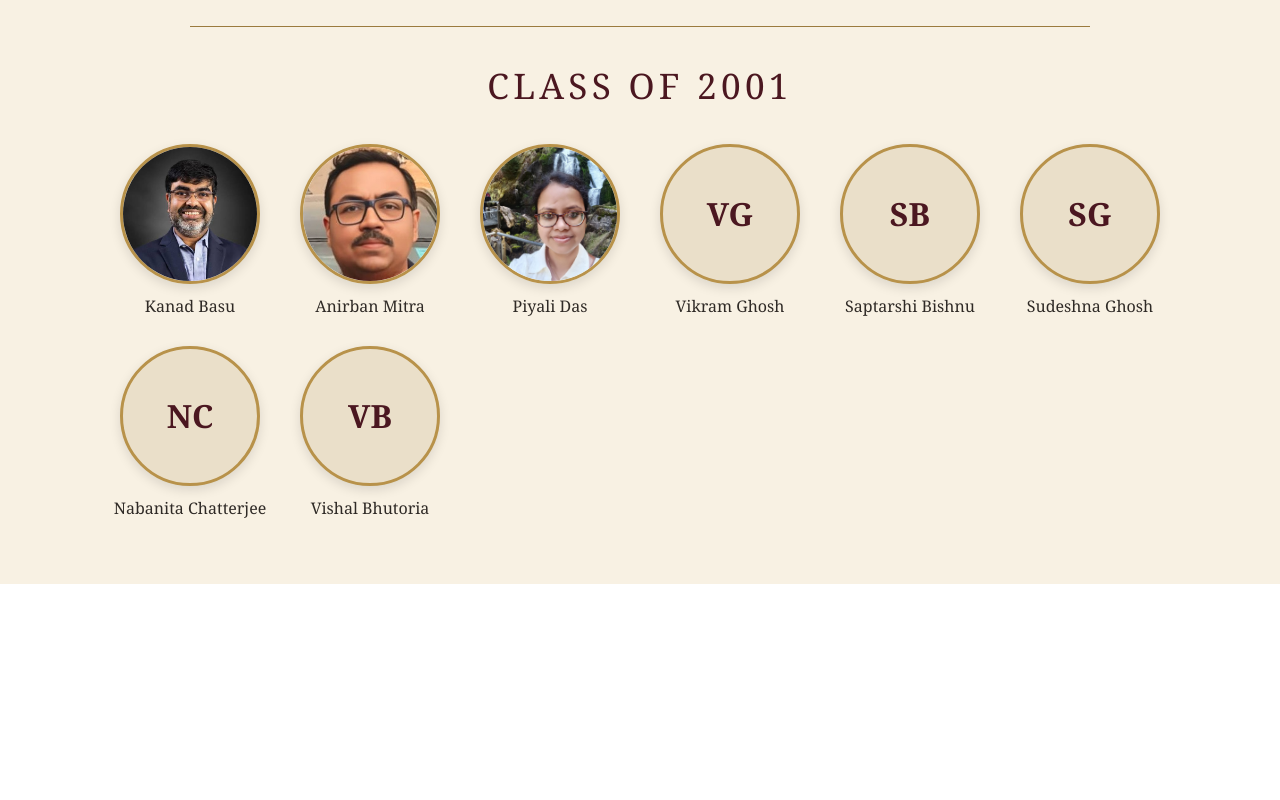
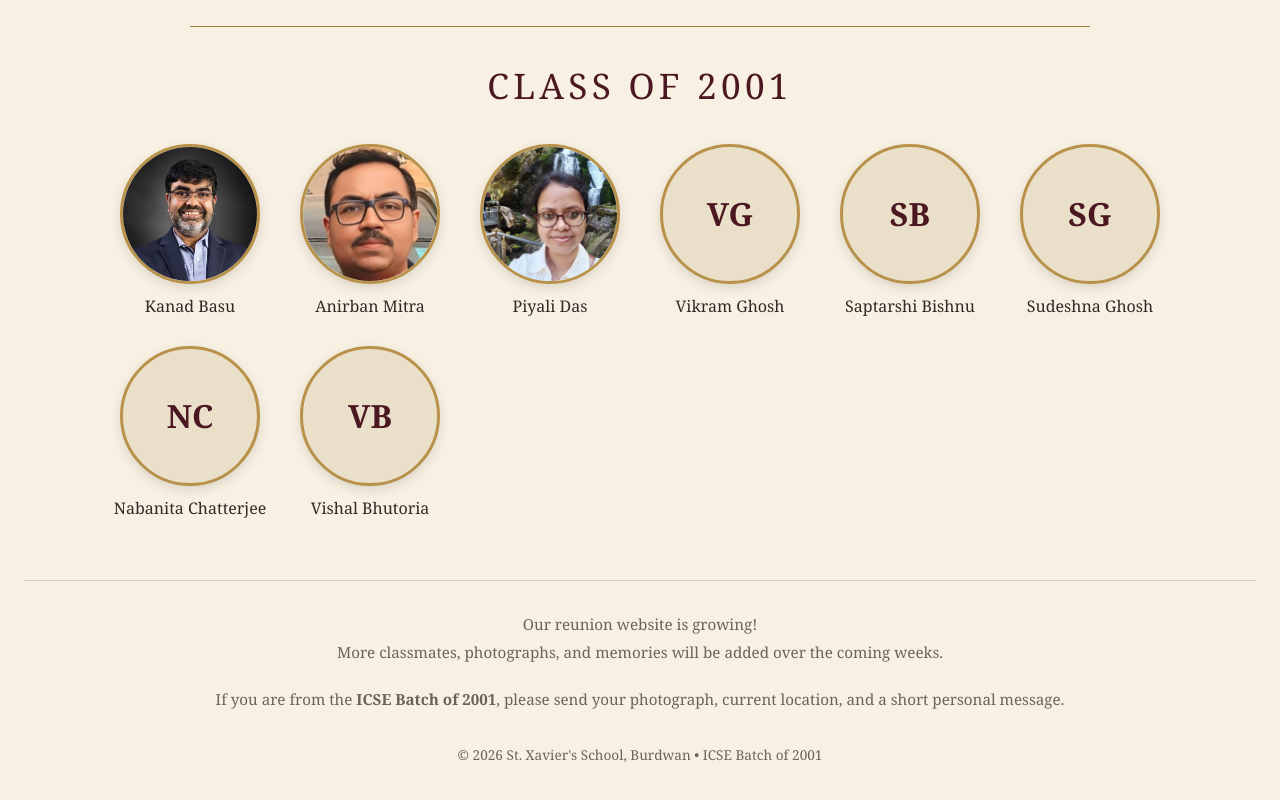
Before and after one commit to kanadbasu/school-reunion-25, a Next.js app: page / in a window 1280 px wide. Shown: the part 482-1282 px from the top of the page. Before the commit the page ends 1066 px from the top, so only its background shows below. Built offline with nearby package versions, Linux system fonts and the light colour scheme.

Commit message:
Update website title

```diff
--- a/app/page.tsx
+++ b/app/page.tsx
@@ -7,7 +7,7 @@ const classmates = [
   {
     name: "Kanad Basu",
     photo: "/kanad.jpeg",
-    location: "Troy, New York, USA",
+    location: "New York, USA",
     message: "Still remembers the school auditorium, where we used to play cricket."
   },
   {
@@ -259,6 +259,33 @@ export default function Home() {
     </div>
   </div>
 )}
+<footer
+  style={{
+    marginTop: "60px",
+    paddingTop: "30px",
+    borderTop: "1px solid #d8d0c5",
+    textAlign: "center",
+    color: "#6d6258",
+    fontSize: "0.95rem",
+    lineHeight: "1.8",
+  }}
+>
+  <p>
+    Our reunion website is growing!
+    <br />
+    More classmates, photographs, and memories will be added over the coming
+    weeks.
+  </p>
+
+  <p style={{ marginTop: "20px" }}>
+    If you are from the <strong>ICSE Batch of 2001</strong>, please send your
+    photograph, current location, and a short personal message.
+  </p>
+
+  <p style={{ marginTop: "30px", fontSize: "0.85rem" }}>
+    © 2026 St. Xavier's School, Burdwan • ICSE Batch of 2001
+  </p>
+</footer>
     </main>
   );
 }
```
